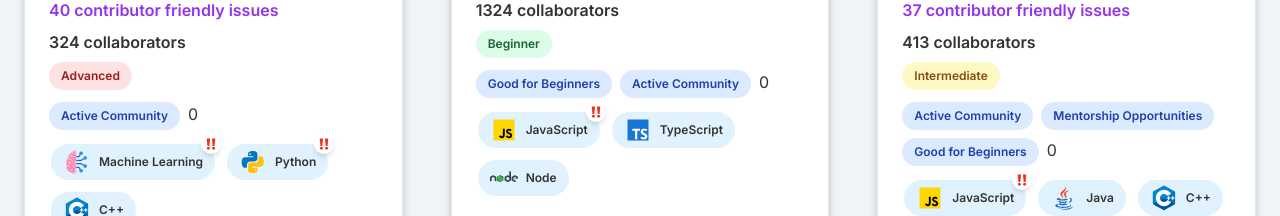
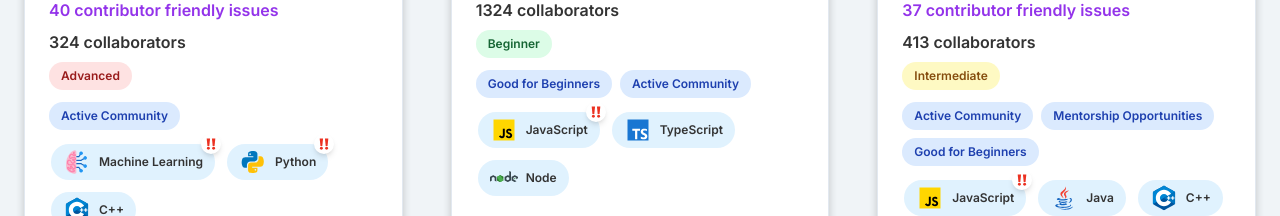
Before and after one commit to phill52/PairProj, a Next.js app: page /projects/search in a window 1280 px wide. Shown: the part 359-575 px from the top of the page. Built offline with nearby package versions, Linux system fonts and the light colour scheme.

Commit message:
clean up

```diff
--- a/app/projects/search/components/project-card.tsx
+++ b/app/projects/search/components/project-card.tsx
@@ -296,7 +296,6 @@ export default function ProjectCard() {
 									{tag}
 								</span>
 							))}
-							{filtersSelected.length}
 						</div>
 						<div className="relative mt-3 flex flex-wrap gap-2">
 							{project.requiredTechnologies
```
